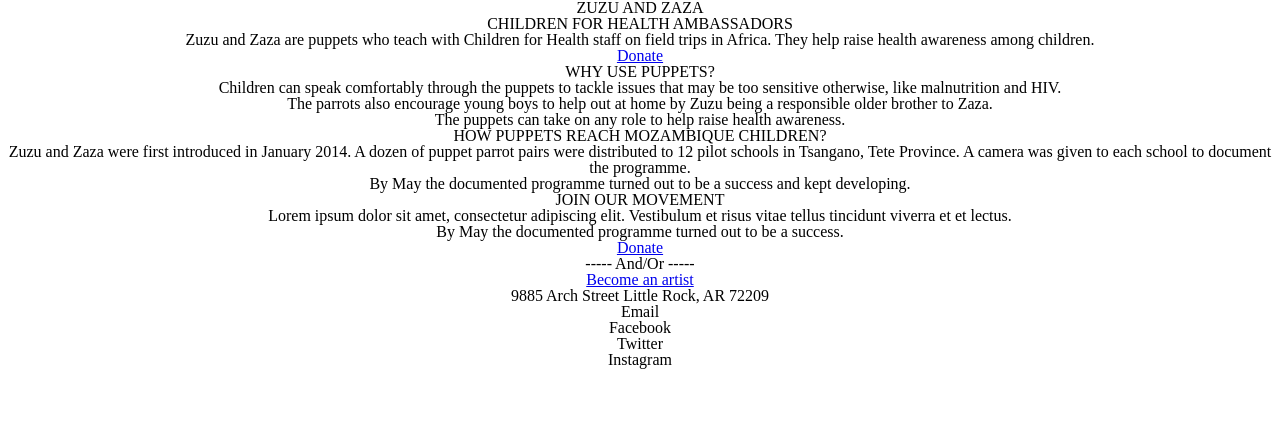
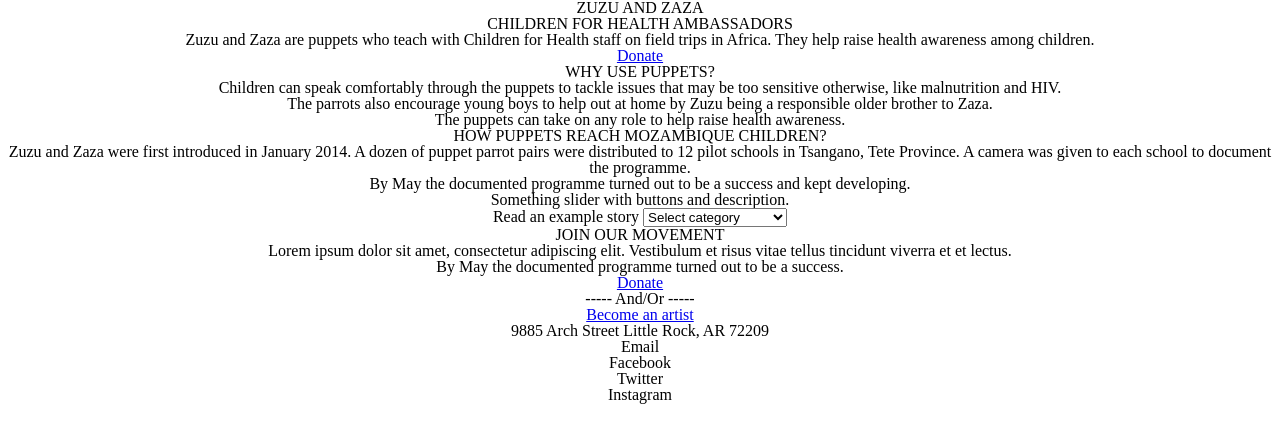
Before and after one commit to hubudibu/puppet-parrots, a plain HTML site: page index.html in a window 1280 px wide. Drawn offline with nearby package versions, Linux system fonts and the light colour scheme.

Commit message:
guideline fix
insert slider div
- missing content // icons, buttons, texts
insert examples div
- missing alt copy text when click on the button

```diff
--- a/index.html
+++ b/index.html
@@ -56,7 +56,23 @@
       </section>
 
       <section class="guideline">
+        <div class="slider">
+          Something slider with buttons and description.
+        </div>
 
+
+        <div class="examples">
+          <label
+          for="example-inp">Read an example story
+          </label>
+          <select id=example-inp name"example">
+            <option disabled selected>Select category</option>
+            <option value="1">Hygiene</option>
+            <option value ="2">Cooking</option>
+            <option value ="3">Discuss problems</option>
+            <option value ="4">Public transportation</option>
+          </select>
+        </div>
       </section>
 
       <section class="join">
```
